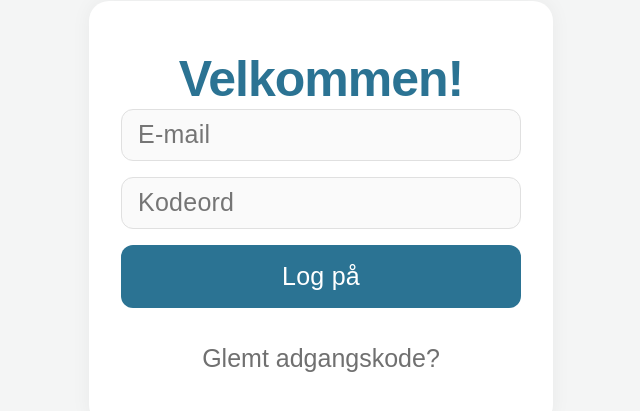
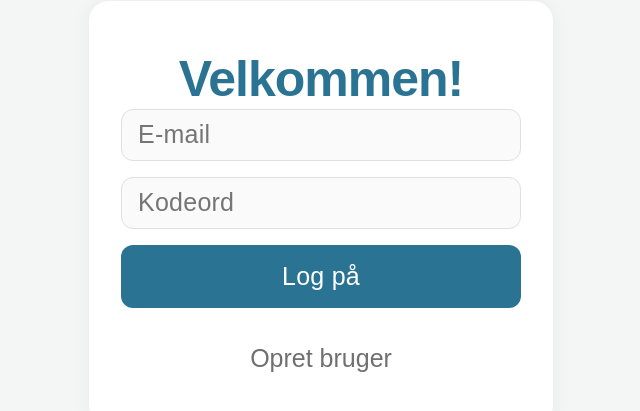
Before and after one commit to SigneWehlast/dbiDashboard, a Vue app: page /Login in a window 1280 px wide. Shown: the part 227-638 px from the top of the page, without its empty margins (319-959 px from the left). Built offline with nearby package versions, Linux system fonts and the light colour scheme; no server answers; a web font is replaced by a local one.

Commit message:
login fix

```diff
--- a/src/components/LoginForm.vue
+++ b/src/components/LoginForm.vue
@@ -60,7 +60,7 @@ const goToRegister = () => {
             class="input-field p2"
           />
           <button type="submit" class="login-button p2">Log på</button>
-          <p class="forgot-password p1" @click="goToRegister">Glemt adgangskode?</p>
+          <p class="forgot-password p1" @click="goToRegister">Opret bruger</p>
         </form>
       </div>
     </div>
--- a/src/components/SignupForm.vue
+++ b/src/components/SignupForm.vue
@@ -47,7 +47,7 @@ const handleRegister = async () => {
 };
 
 const goToLogin = () => {
-  router.push('/');
+  router.push('/Login');
 };
 </script>
 
```
